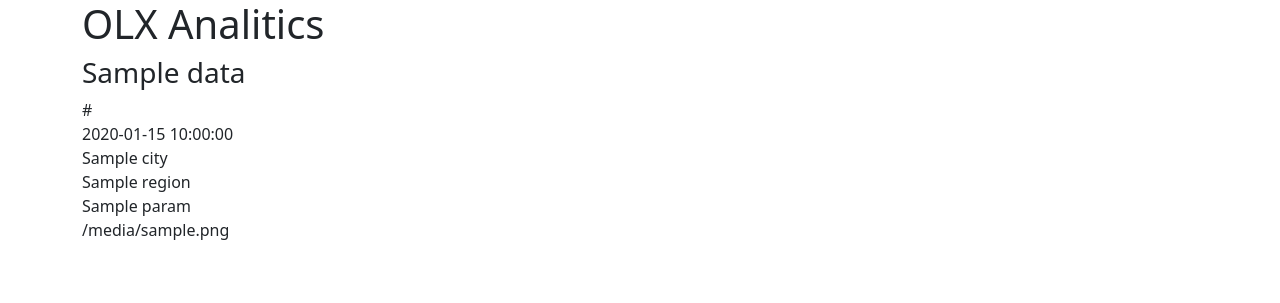
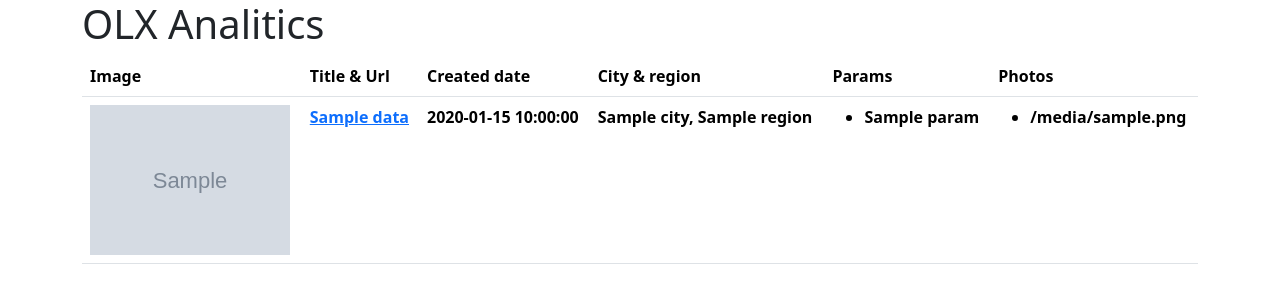
Before and after one commit to DEENUU1/OLX-Analytics, a Flask app: template web/templates/results.html in a window 1280 px wide. Shown: the top 303 px of the page. Run offline with Flask 3, Linux system fonts and the light colour scheme; the template is opened without the code that fills it: most values are stand-ins (such as "Sample title", 1, 10 or a date in 2020); grey boxes marked "Sample" are stand-in pictures; lists and menus that the app fills with data are empty; some libraries are stand-ins or nearby versions.

Commit message:
Web | Result template |
Basic style for displaying information from the API in a table

```diff
--- a/data/parser.py
+++ b/data/parser.py
@@ -37,7 +37,7 @@ class Parser:
 
             photos_url = []
             for photo in object['photos']:
-                photos_url.append(photo['link'])
+                photos_url.append(photo['link'][:-19])
             if not photos_url:
                 photos_url.append('')
 
--- /dev/null
+++ b/web/static/css/result.css
@@ -0,0 +1,7 @@
+.table-image {
+    width: 200px;
+}
+
+.table-image:hover{
+    scale: 3;
+}
--- a/web/templates/results.html
+++ b/web/templates/results.html
@@ -4,7 +4,7 @@
 {% block title %}OLX Analitics | Results{% endblock %}
 
 {% block style %}
-
+  <link rel="stylesheet" type="text/css" href="/static/css/result.css" />
 {% endblock %}
 
 
@@ -13,22 +13,43 @@
 <div class="container">
 <h1>OLX Analitics</h1>
 
-{% for data in data_list %}
-    <h3>{{data.title}}</h3>
-    {{data.url}} <br>
-    {{data.created_time}} <br>
-    {{data.city}} <br>
-    {{data.region}} <br>
-
-    {% for param in data.params %}
-        {{param}} <br>
+<table class="table table-hover">
+    <thead>
+        <tr>
+            <th scope="col">Image</th>
+            <th scope="col">Title & Url</th>
+            <th scope="col">Created date</th>
+            <th scope="col">City & region</th>
+            <th scope="col">Params</th>
+            <th scope="col">Photos</th>
+        </tr>
+    </thead>
+    <tbody>
+    {% for data in data_list %}
+        <tr>
+            <th><img class="table-image" src="{{ data.photos[0] }}"></th>
+            <th><a href={{data.url}}>{{data.title}}</a></th>
+            <th>{{data.created_time}}</th>
+            <th>{{data.city}}, {{data.region}}</th>
+            <th>
+                <ul>
+                    {% for param in data.params %}
+                    <li>{{param}}</li>
+                    {% endfor %}
+                </ul>
+            </th>
+            <th>
+                <ul>
+                    {% for photo in data.photos %}
+                    <li>{{photo}}</li>
+                    {% endfor %}
+                </ul>
+            </th>
+        </tr>
+    </tbody>
     {% endfor %}
-
-    {% for photo in data.photos %}
-        {{photo}} <br>
-    {% endfor %}
-
-{% endfor %}
+</table>
 </div>
 
+
 {% endblock %}
```
